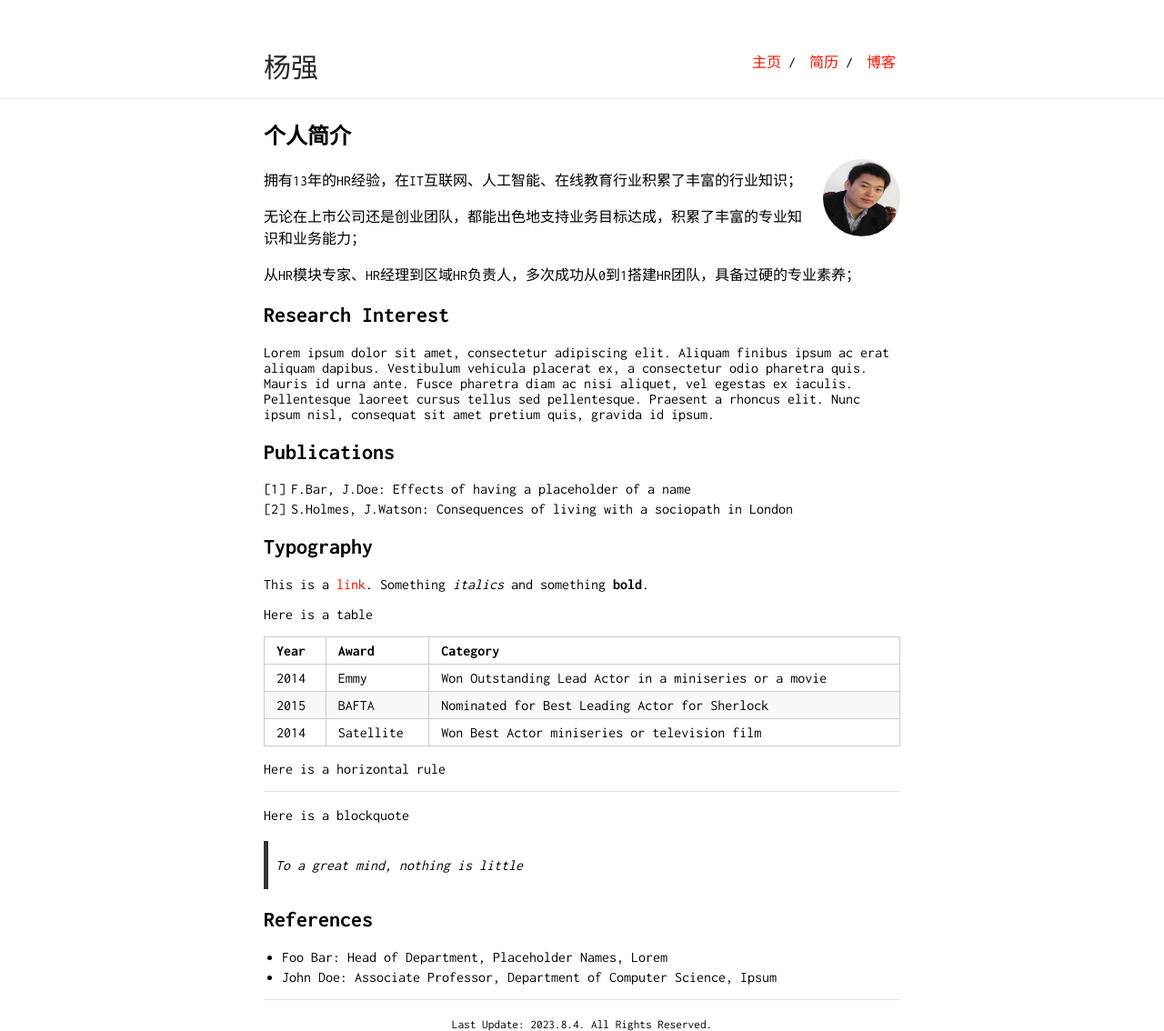
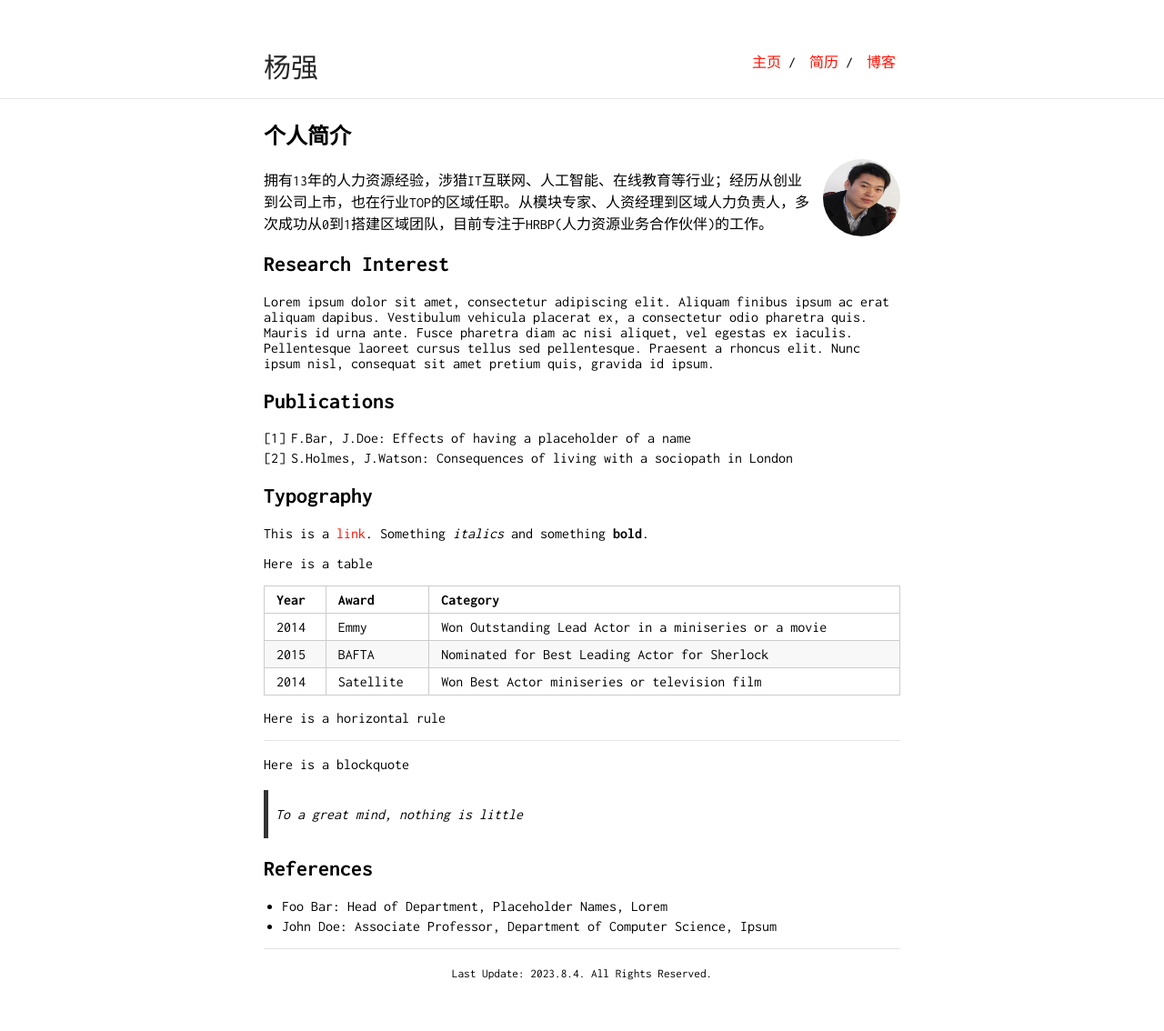
Before and after one commit to Harteyang/index, a Jekyll site: the page built from index.md, in a window 1280 px wide. Shown: the whole page at 91% size. Built offline with Jekyll 4.4.1, drawn with Linux system fonts in a browser that asks for light colours; our own code applies the rules of GitHub Pages for plain Markdown files; after the commit the page ends 1078 px from its top, so only the background shows below that.

Commit message:
更新个人简介

```diff
--- a/index.md
+++ b/index.md
@@ -6,11 +6,7 @@ layout: default
 
 <img class="profile-picture" src="sherlock.jpeg">
 
-拥有13年的HR经验，在IT互联网、人工智能、在线教育行业积累了丰富的行业知识；
-
-无论在上市公司还是创业团队，都能出色地支持业务目标达成，积累了丰富的专业知识和业务能力；
-
-从HR模块专家、HR经理到区域HR负责人，多次成功从0到1搭建HR团队，具备过硬的专业素养；
+拥有13年的人力资源经验，涉猎IT互联网、人工智能、在线教育等行业；经历从创业到公司上市，也在行业TOP的区域任职。从模块专家、人资经理到区域人力负责人，多次成功从0到1搭建区域团队，目前专注于HRBP(人力资源业务合作伙伴)的工作。
 
 ## Research Interest
 
```
